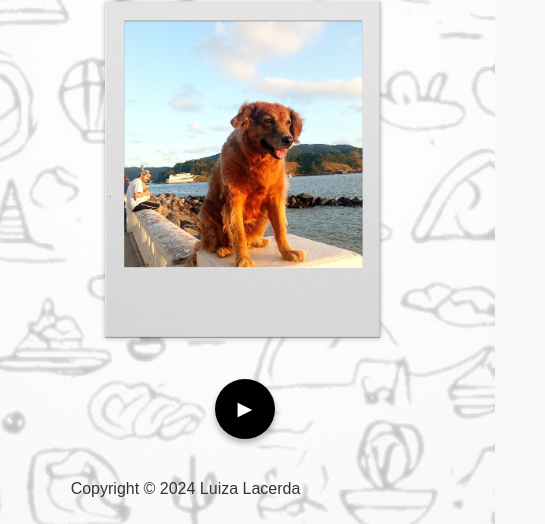
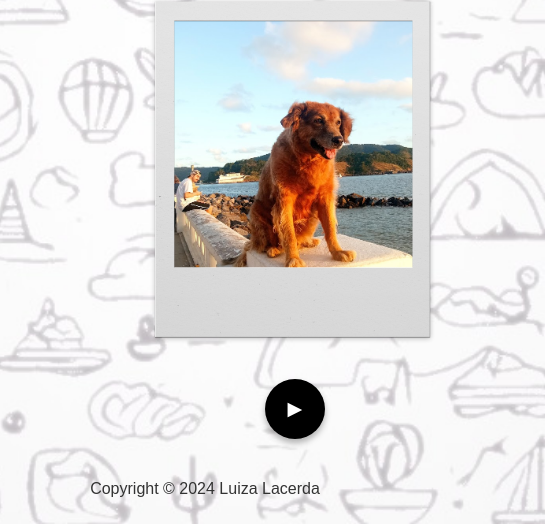
Before and after one commit to LuLacrd/LuLacrd.github.io, a plain HTML site: page index.html in a window 390 px wide. Shown: the part 320-844 px from the top of the page, 545 px wide, since content can reach past the window. Drawn offline with Linux system fonts and the light colour scheme.

Commit message:
Update footer width and adjust right section layout for improved alignment

```diff
--- a/styles.css
+++ b/styles.css
@@ -408,7 +408,7 @@ footer {
 
     footer {
         position: fixed;
-        width: 90%; /* Full width */
+        width: 100%; /* Full width */
         margin-left: 0; /* Adiciona margem à esquerda */
         bottom: 0; /* Adiciona margem inferior */
     }
@@ -490,7 +490,10 @@ footer {
     }
 
     .right-section-index {
-        margin-right: 0px;
+        display: flex;
+        flex-direction: column;
+        align-items: center; /* Center all items inside */
+        margin-right: -100px;
     }
     .polaroid-frame-index {
         margin-left: 100px; /* Adiciona margem à esquerda */
@@ -502,7 +505,7 @@ footer {
 
     footer {
         position: fixed;
-        width: 90%; /* Full width */
+        width: 100%; /* Full width */
         margin-left: 0; /* Adiciona margem à esquerda */
         bottom: 0; /* Adiciona margem inferior */
     }
```
